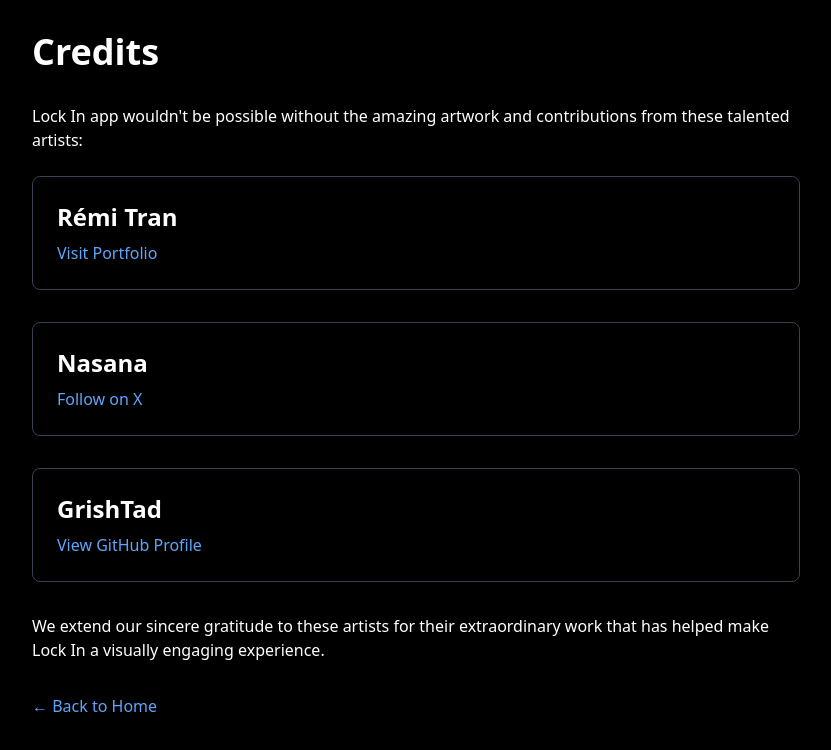
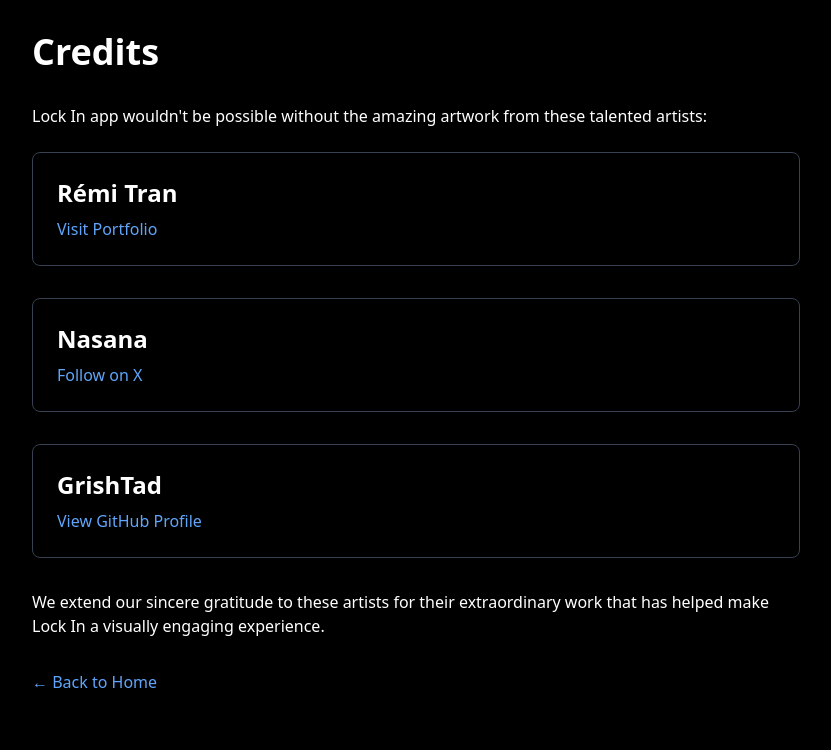
Before and after one commit to calenwu/lockin_page, a React (Vite) app: page /credits in a window 1280 px wide. Shown: the top 750 px of the page, without its empty margins (224-1055 px from the left). Built offline with nearby package versions, Linux system fonts and the light colour scheme.

Commit message:
credits page

```diff
--- a/src/pages/Credits.tsx
+++ b/src/pages/Credits.tsx
@@ -8,8 +8,8 @@ export default function Credits() {
         <h1 className='text-4xl font-bold mb-8'>Credits</h1>
 
         <p className='mb-6'>
-          Lock In app wouldn't be possible without the amazing artwork and
-          contributions from these talented artists:
+          Lock In app wouldn't be possible without the amazing artwork from
+          these talented artists:
         </p>
 
         <div className='space-y-8'>
```
